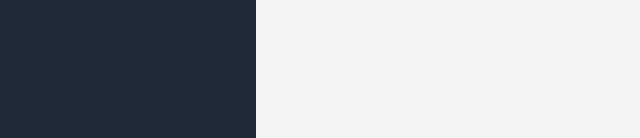
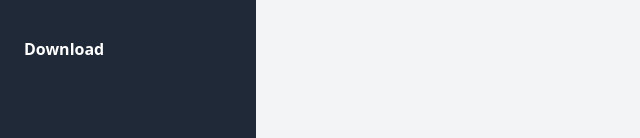
Before and after one commit to zoom2408/TamBenhHoc, a plain HTML site: page index.html in a window 1280 px wide. Shown: the part 659-797 px from the top of the page, 0-640 px from the left. Drawn offline with nearby package versions, Linux system fonts and the light colour scheme.

Commit message:
update sidebard

```diff
--- a/index.html
+++ b/index.html
@@ -78,6 +78,7 @@
                     </div>
                 </div>
             </nav>
+            <a href="https://drive.google.com/drive/folders/101148IK_8lVlL1TJ_Sl2Wf65XZYjSt6G?usp=drive_link" class="block p-4 text-white font-bold">Download</a>
         </aside>
 
         <div class="flex-1 flex flex-col overflow-hidden">
```
